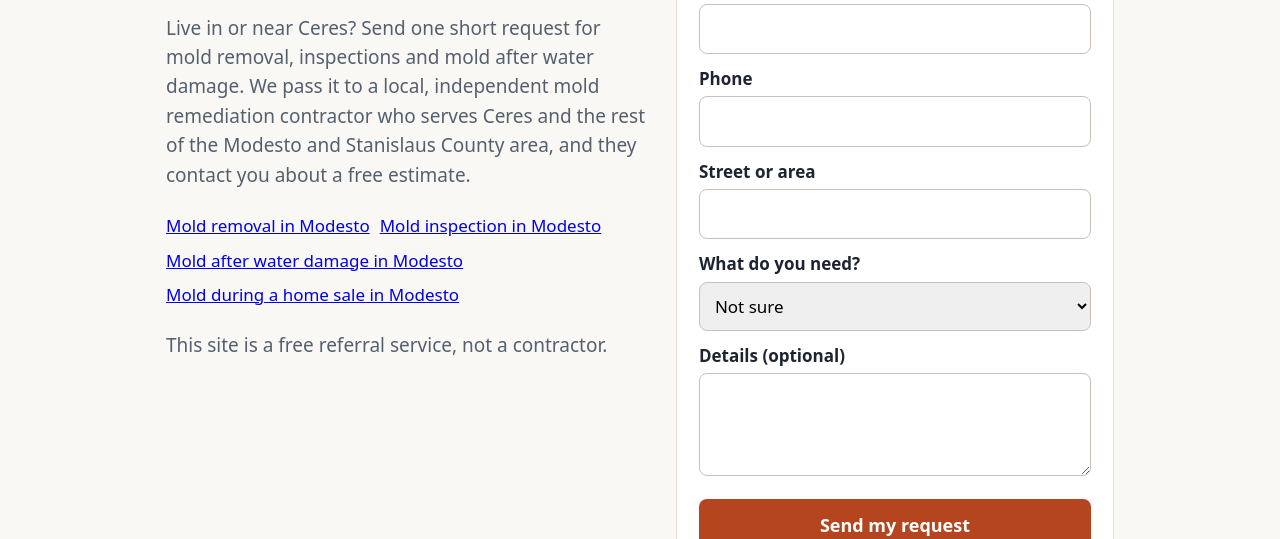
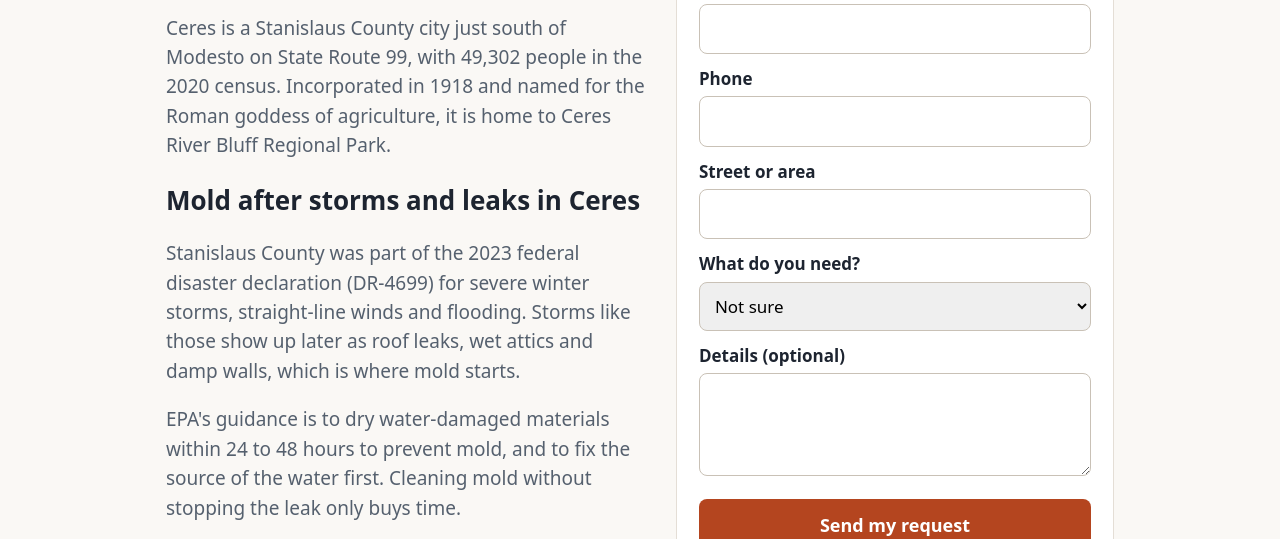
Before and after one commit to seasummit/moldremediationmodesto, a plain HTML site: page areas/ceres/index.html in a window 1280 px wide. Shown: the part 205-744 px from the top of the page. Drawn offline with Linux system fonts and the light colour scheme.

Commit message:
Add files via upload

```diff
--- a/areas/ceres/index.html
+++ b/areas/ceres/index.html
@@ -4,7 +4,7 @@
 <meta charset="utf-8">
 <meta name="viewport" content="width=device-width, initial-scale=1">
 <title>Mold Remediation in Ceres near Modesto and Stanislaus County | Free Estimate Request</title>
-<meta name="description" content="Mold remediation near Ceres: send one short request and a local contractor contacts you about a free estimate.">
+<meta name="description" content="Ceres is a Stanislaus County city just south of Modesto on State Route 99, with 49,302 people in the 2020 census. Incorporated in 1918 and named for...">
 <link rel="canonical" href="https://moldremediationmodesto.com/areas/ceres/">
 <script type="application/ld+json">{"@context": "https://schema.org", "@type": "BreadcrumbList", "itemListElement": [{"@type": "ListItem", "position": 1, "name": "Modesto Mold Remediation", "item": "https://moldremediationmodesto.com/"}, {"@type": "ListItem", "position": 2, "name": "Mold remediation in Ceres", "item": "https://moldremediationmodesto.com/areas/ceres/"}]}</script>
 <style>
@@ -28,7 +28,7 @@ nav.links{display:flex;gap:14px;flex-wrap:wrap;font-size:15px}nav.links a{color:
 <header><div class="wrap"><b><a href="/" style="text-decoration:none">Modesto Mold Remediation</a></b><nav class="links"><a href="/mold-removal/">Mold removal</a><a href="/mold-inspection/">Mold inspection</a><a href="/water-damage-mold/">Mold after water damage</a><a href="/mold-home-sale/">Mold during a home sale</a><a href="/areas/">Areas</a></nav></div></header>
 <main class="wrap">
 <div class="hero grid">
-<article><h1>Mold remediation in Ceres</h1><p>Live in or near Ceres? Send one short request for mold removal, inspections and mold after water damage. We pass it to a local, independent mold remediation contractor who serves Ceres and the rest of the Modesto and Stanislaus County area, and they contact you about a free estimate.</p>
+<article><h1>Mold remediation in Ceres</h1><p>Ceres is a Stanislaus County city just south of Modesto on State Route 99, with 49,302 people in the 2020 census. Incorporated in 1918 and named for the Roman goddess of agriculture, it is home to Ceres River Bluff Regional Park.</p><h2>Mold after storms and leaks in Ceres</h2><p>Stanislaus County was part of the 2023 federal disaster declaration (DR-4699) for severe winter storms, straight-line winds and flooding. Storms like those show up later as roof leaks, wet attics and damp walls, which is where mold starts.</p><p>EPA&#39;s guidance is to dry water-damaged materials within 24 to 48 hours to prevent mold, and to fix the source of the water first. Cleaning mold without stopping the leak only buys time.</p><p>If you have found mold after a leak, or a musty smell you cannot place, a licensed mold remediation contractor can find the extent and give you a written estimate.</p><p>Send one short request below. We pass it to a local, independent, CSLB-licensed mold remediation contractor who serves the Modesto area, and they contact you about a free estimate.</p>
 <div class="more"><a href="/mold-removal/">Mold removal in Modesto</a><a href="/mold-inspection/">Mold inspection in Modesto</a><a href="/water-damage-mold/">Mold after water damage in Modesto</a><a href="/mold-home-sale/">Mold during a home sale in Modesto</a></div>
 <p class="small">This site is a free referral service, not a contractor.</p></article>
 <div class="card" id="quote"><h2>Request a free estimate</h2>
```
